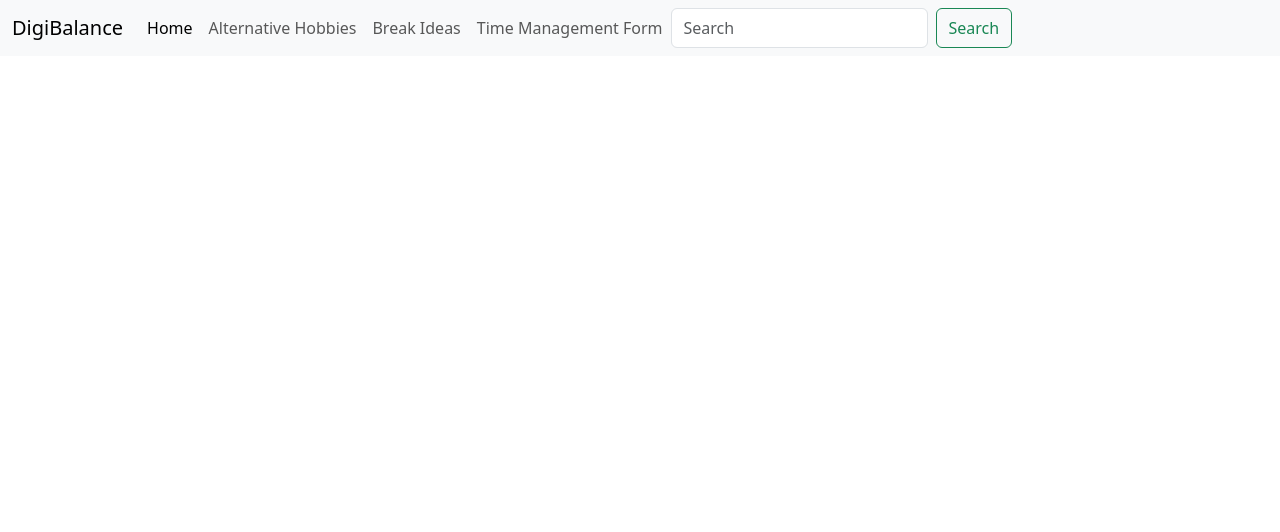
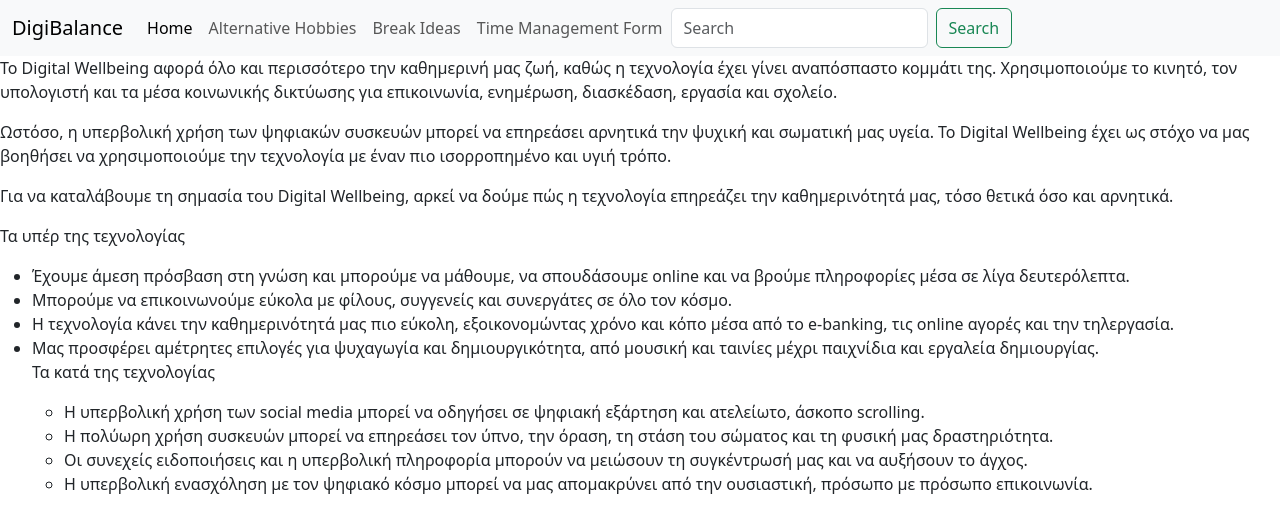
Before and after one commit to ZoeBa10/It-Takes-4, a plain HTML site: page index.html in a window 1280 px wide. Drawn offline with nearby package versions, Linux system fonts and the light colour scheme.

Commit message:
Update index.html

```diff
--- a/index.html
+++ b/index.html
@@ -63,5 +63,36 @@
       integrity="sha384-FKyoEForCGlyvwx9Hj09JcYn3nv7wiPVlz7YYwJrWVcXK/BmnVDxM+D2scQbITxI"
       crossorigin="anonymous"
     ></script>
+<p>Το Digital Wellbeing αφορά όλο και περισσότερο την καθημερινή
+   μας ζωή, καθώς η τεχνολογία έχει γίνει αναπόσπαστο κομμάτι
+   της. Χρησιμοποιούμε το κινητό, τον υπολογιστή και
+  τα μέσα κοινωνικής δικτύωσης για επικοινωνία, ενημέρωση,
+  διασκέδαση, εργασία και σχολείο. </p>
+  <p> Ωστόσο, η υπερβολική χρήση των ψηφιακών συσκευών
+    μπορεί να επηρεάσει αρνητικά την ψυχική και σωματική μας
+    υγεία. Το Digital Wellbeing έχει ως στόχο να μας βοηθήσει
+    να χρησιμοποιούμε την τεχνολογία με έναν πιο ισορροπημένο
+    και υγιή τρόπο.</p>
+    <p>Για να καταλάβουμε τη σημασία του Digital Wellbeing,
+       αρκεί να δούμε πώς η τεχνολογία επηρεάζει την
+       καθημερινότητά μας, τόσο θετικά όσο και αρνητικά.</p>
+    <p>Τα υπέρ της τεχνολογίας</p>
+       <ul>
+      <li>Έχουμε άμεση πρόσβαση στη γνώση και μπορούμε να μάθουμε, να σπουδάσουμε online και να βρούμε πληροφορίες μέσα σε λίγα δευτερόλεπτα.</li>
+      <li>Μπορούμε να επικοινωνούμε εύκολα με φίλους, συγγενείς και συνεργάτες σε όλο τον κόσμο.</li>
+      <li>Η τεχνολογία κάνει την καθημερινότητά μας πιο εύκολη, εξοικονομώντας χρόνο και κόπο μέσα από το e-banking, τις online αγορές και την τηλεργασία.</li>
+      <li>Μας προσφέρει αμέτρητες επιλογές για ψυχαγωγία και δημιουργικότητα, από μουσική και ταινίες μέχρι παιχνίδια και εργαλεία δημιουργίας.</li>
+
+    <p>Τα κατά της τεχνολογίας</p>
+      <ul>
+      <li>Η υπερβολική χρήση των social media μπορεί να οδηγήσει σε ψηφιακή εξάρτηση και ατελείωτο, άσκοπο scrolling.</li>
+      <li>Η πολύωρη χρήση συσκευών μπορεί να επηρεάσει τον ύπνο, την όραση, τη στάση του σώματος και τη φυσική μας δραστηριότητα.</li>
+      <li>Οι συνεχείς ειδοποιήσεις και η υπερβολική πληροφορία μπορούν να μειώσουν τη συγκέντρωσή μας και να αυξήσουν το άγχος.</li>
+      <li>Η υπερβολική ενασχόληση με τον ψηφιακό κόσμο μπορεί να μας απομακρύνει από την ουσιαστική, πρόσωπο με πρόσωπο επικοινωνία.</li>
+      </ul>
+
+
+
+
   </body>
 </html>
```
